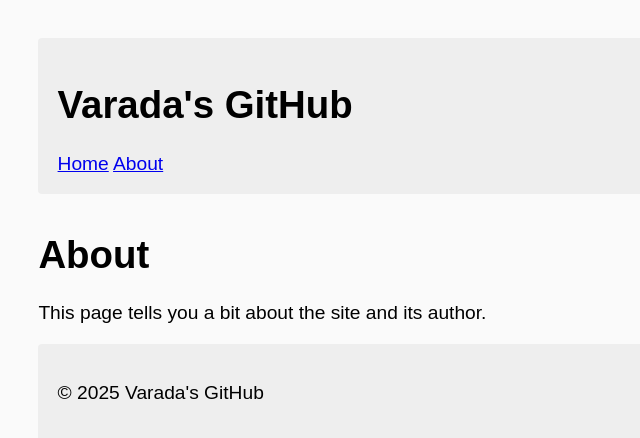
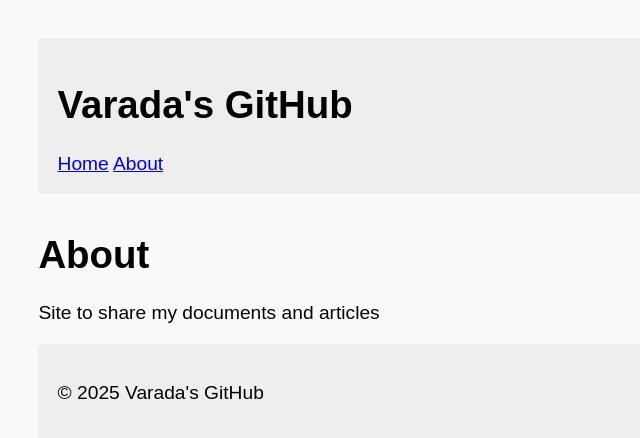
Before and after one commit to ivarada/ivarada.github.io, a Jekyll site: the page built from _pages/about.md, in a window 1280 px wide. Shown: the top 438 px of the page, without its empty margins (0-640 px from the left). Built offline with Jekyll 4.4.1, drawn with Linux system fonts in a browser that asks for light colours.

Commit message:
Update about page description

```diff
--- a/_pages/about.md
+++ b/_pages/about.md
@@ -6,4 +6,4 @@ permalink: /about.html
 
 # About
 
-This page tells you a bit about the site and its author.
+Site to share my documents and articles
```
